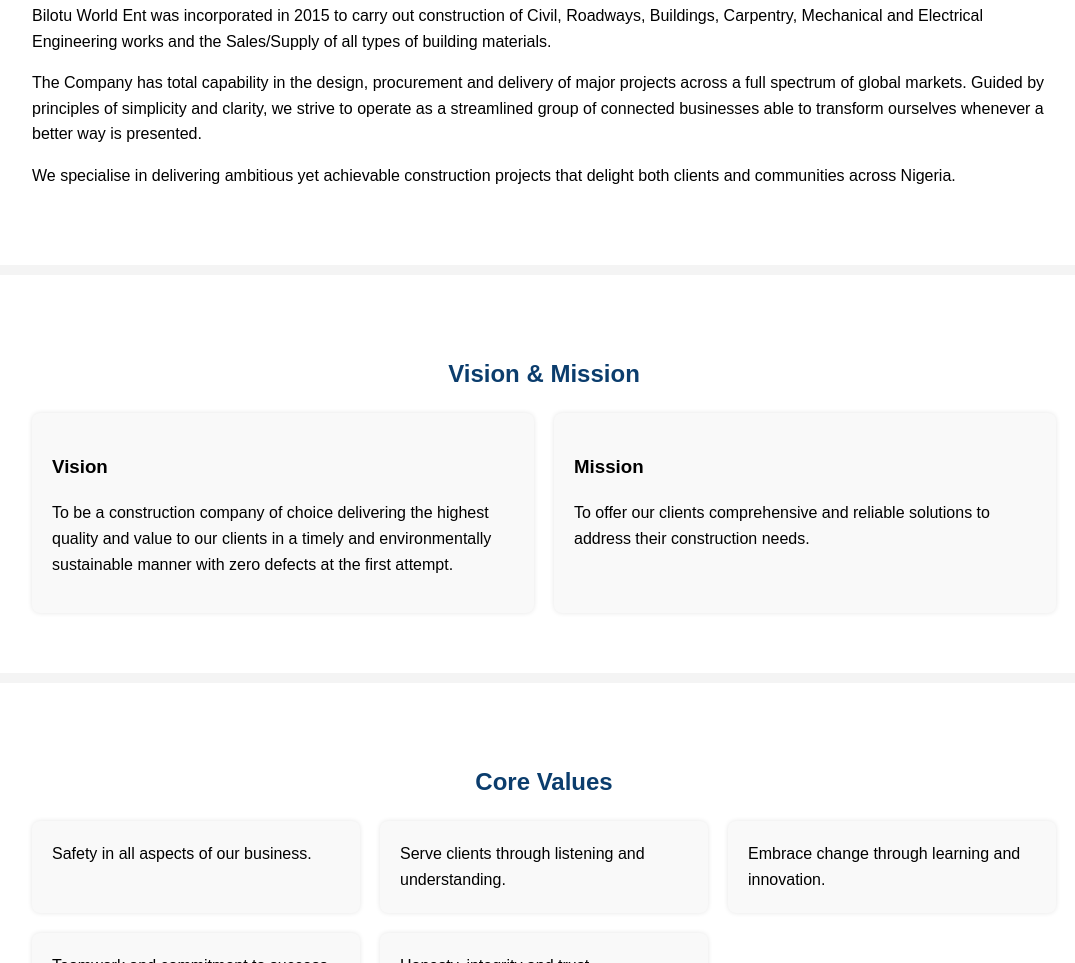
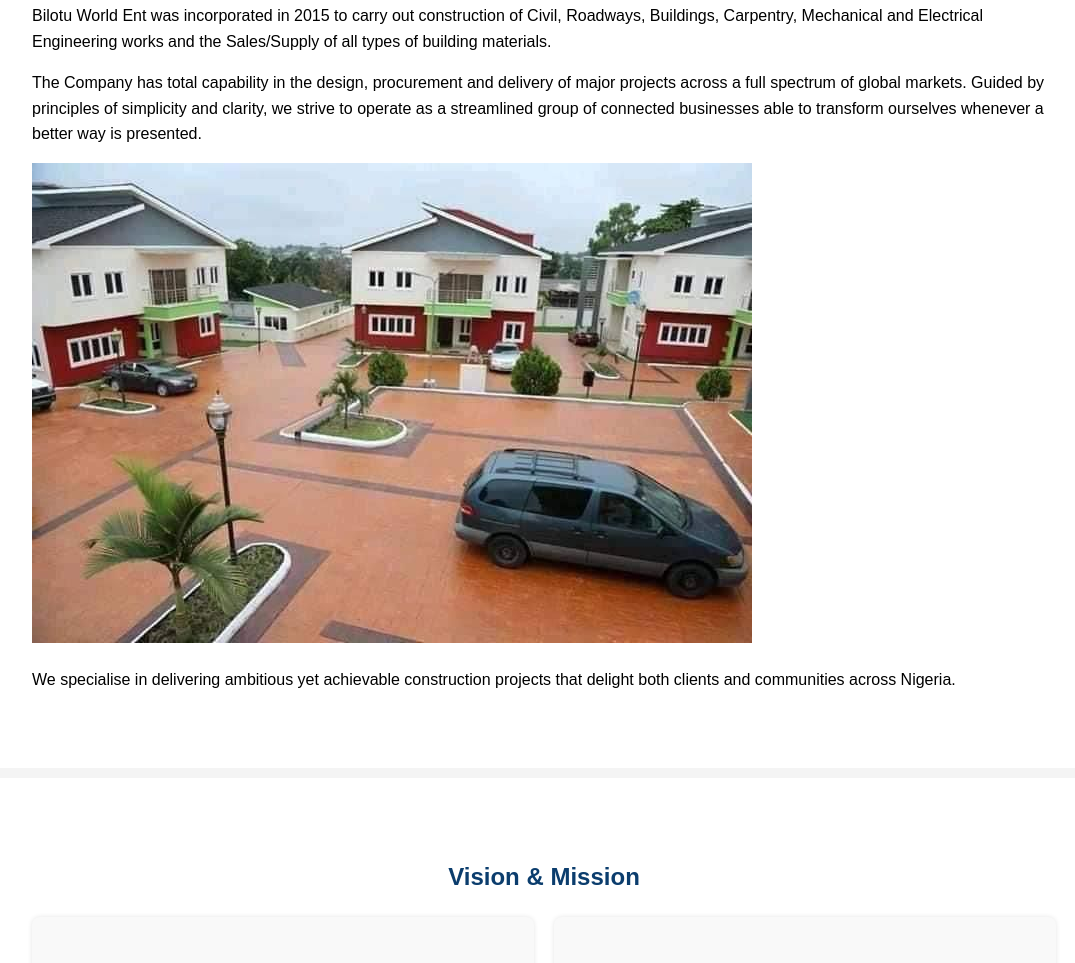
Before and after one commit to bilotu/biz, a plain HTML site: page index.html in a window 1280 px wide. Shown: the part 1333-2296 px from the top of the page, without its empty margins (96-1171 px from the left). Drawn offline with Linux system fonts and the light colour scheme.

Commit message:
Update index.html

```diff
--- a/index.html
+++ b/index.html
@@ -168,6 +168,7 @@
 connected businesses able to transform ourselves whenever a better way is
 presented.
 </p>
+<img src="second.jpg" style="max-width:100%" alt="picture" >
 
 <p>
 We specialise in delivering ambitious yet achievable construction projects
```
